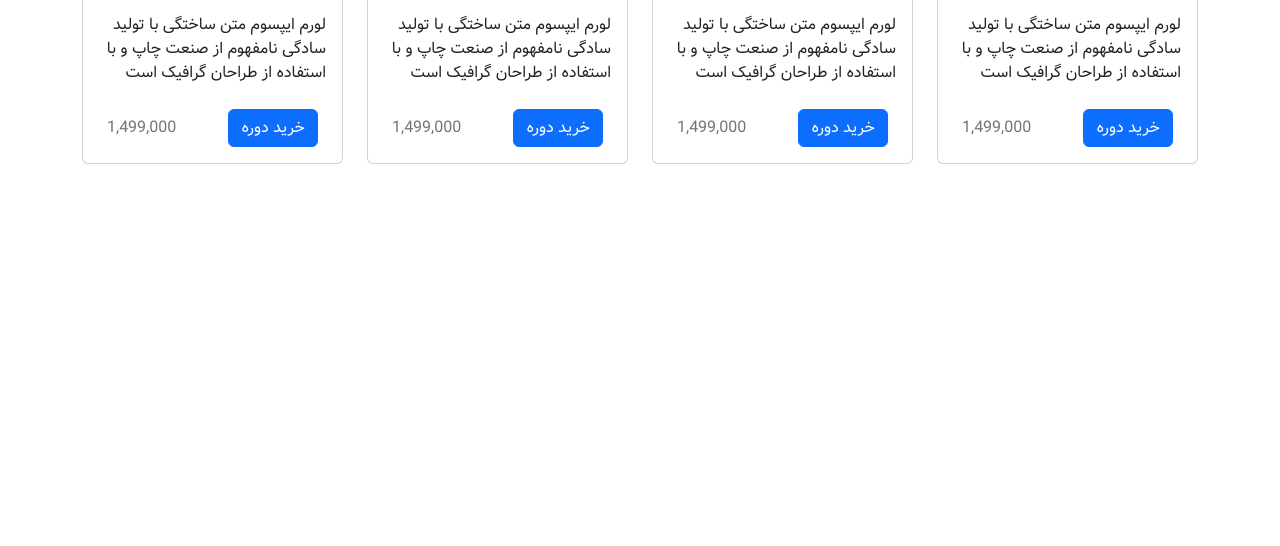
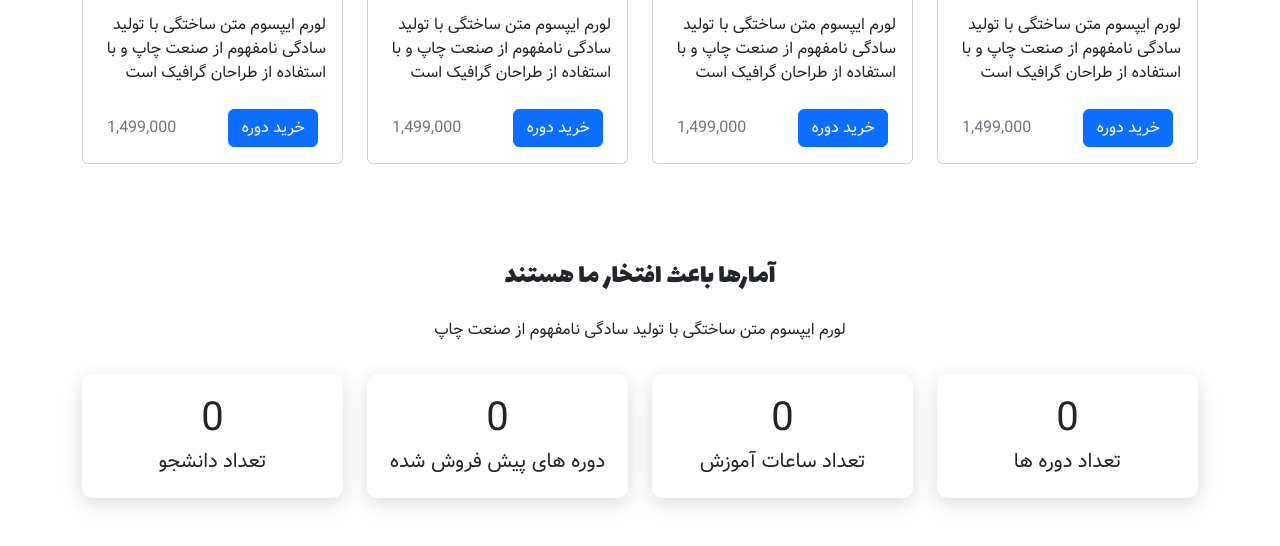
Before and after one commit to Amirksr/website-courses, a plain HTML site: page index.html in a window 1280 px wide. Shown: the part 1900-2446 px from the top of the page. Before the commit the page ends 2112 px from the top, so only its background shows below. Drawn offline with nearby package versions, Linux system fonts and the light colour scheme; a script that the page names is missing.

Commit message:
Create an counters section

```diff
--- a/index.html
+++ b/index.html
@@ -241,6 +241,39 @@
         </div>
       </div>
     </section>
+    <!-- counters section -->
+    <section class="py-5 px-3">
+      <div class="container">
+        <h3 class="lalezar text-center">آمارها باعث افتخار ما هستند</h3>
+        <p class="text-center py-3">لورم ایپسوم متن ساختگی با تولید سادگی نامفهوم از صنعت چاپ</p>
+        <div class="row fs-1 text-center row-cols-1 row-cols-sm-2 row-cols-xl-4 gy-4">
+          <div class="col">
+            <div class="counter-box p-3">
+              <span class="purecounter" data-purecounter-start="0" data-purecounter-end="20">0</span>
+              <h5>تعداد دوره ها</h5>
+            </div>
+          </div>
+          <div class="col">
+            <div class="counter-box p-3">
+              <span class="purecounter" data-purecounter-start="0" data-purecounter-end="1000">0</span>
+              <h5>تعداد ساعات آموزش</h5>
+            </div>
+          </div>
+          <div class="col">
+            <div class="counter-box p-3">
+              <span class="purecounter" data-purecounter-start="0" data-purecounter-end="10">0</span>
+              <h5>دوره های پیش فروش شده </h5>
+            </div>
+          </div>
+          <div class="col">
+            <div class="counter-box p-3">
+              <span class="purecounter" data-purecounter-start="0" data-purecounter-end="12000">0</span>
+              <h5>تعداد دانشجو</h5>
+            </div>
+          </div>
+        </div>
+      </div>
+    </section>
     <script src="/js/bootstrap.bundle.min.js"></script>
     <script src="/js/javascript.js"></script>
     <!-- aos.js -->
@@ -248,5 +281,10 @@
     <script>
       AOS.init();
     </script>
+    <!-- purecounter js -->
+    <script src="https://cdn.jsdelivr.net/npm/@srexi/purecounterjs/dist/purecounter_vanilla.js"></script>
+    <script>
+        new PureCounter();
+    </script>
 </body>
 </html>
--- a/styles/style.css
+++ b/styles/style.css
@@ -48,3 +48,8 @@ nav {
 .course-box:hover {
     transform: scale(1.05);
 }
+/* counters section */
+.counter-box{
+    border-radius: 10px;
+    box-shadow: rgba(17, 17, 26, 0.1) 0px 4px 16px, rgba(17, 17, 26, 0.05) 0px 8px 32px;
+  }
```
